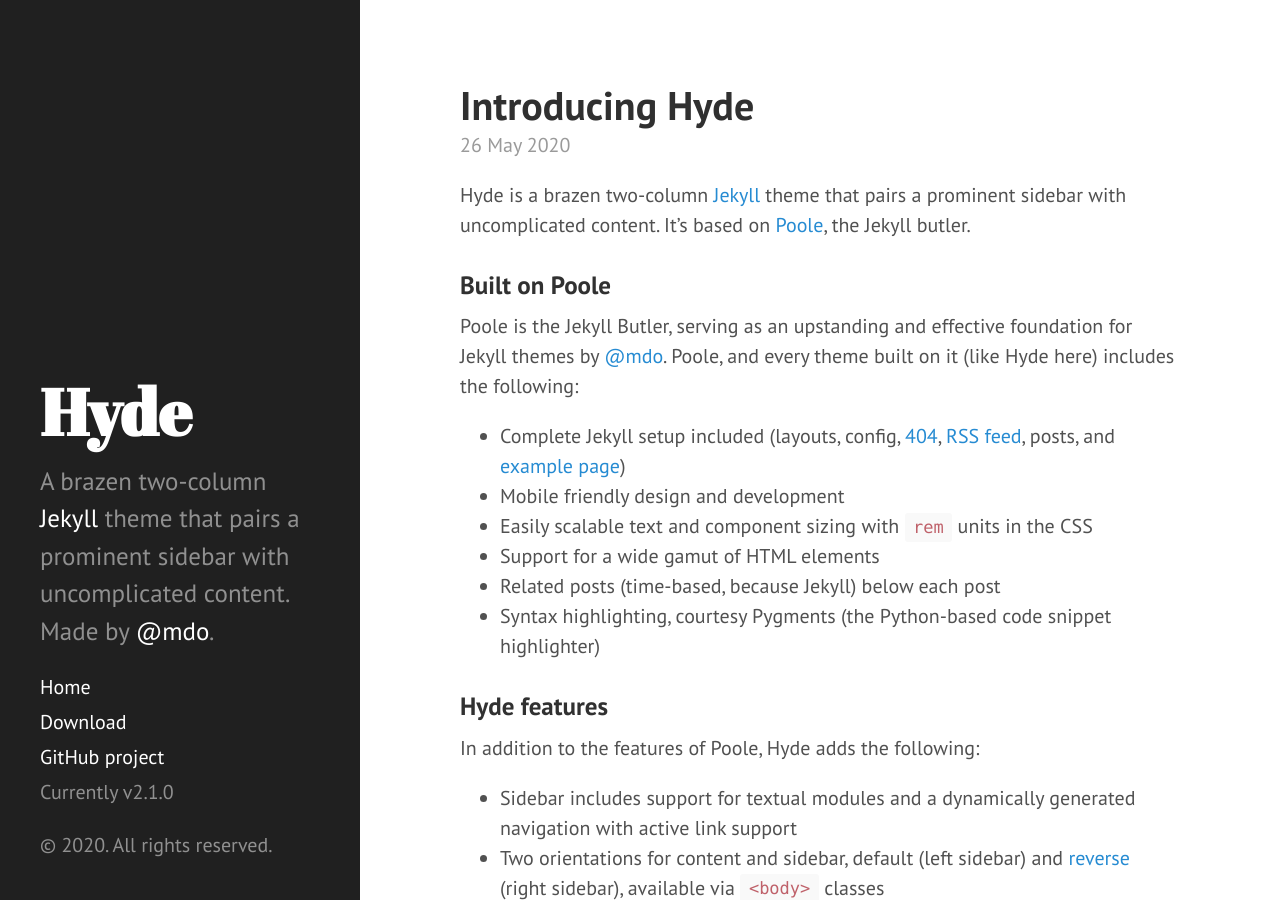
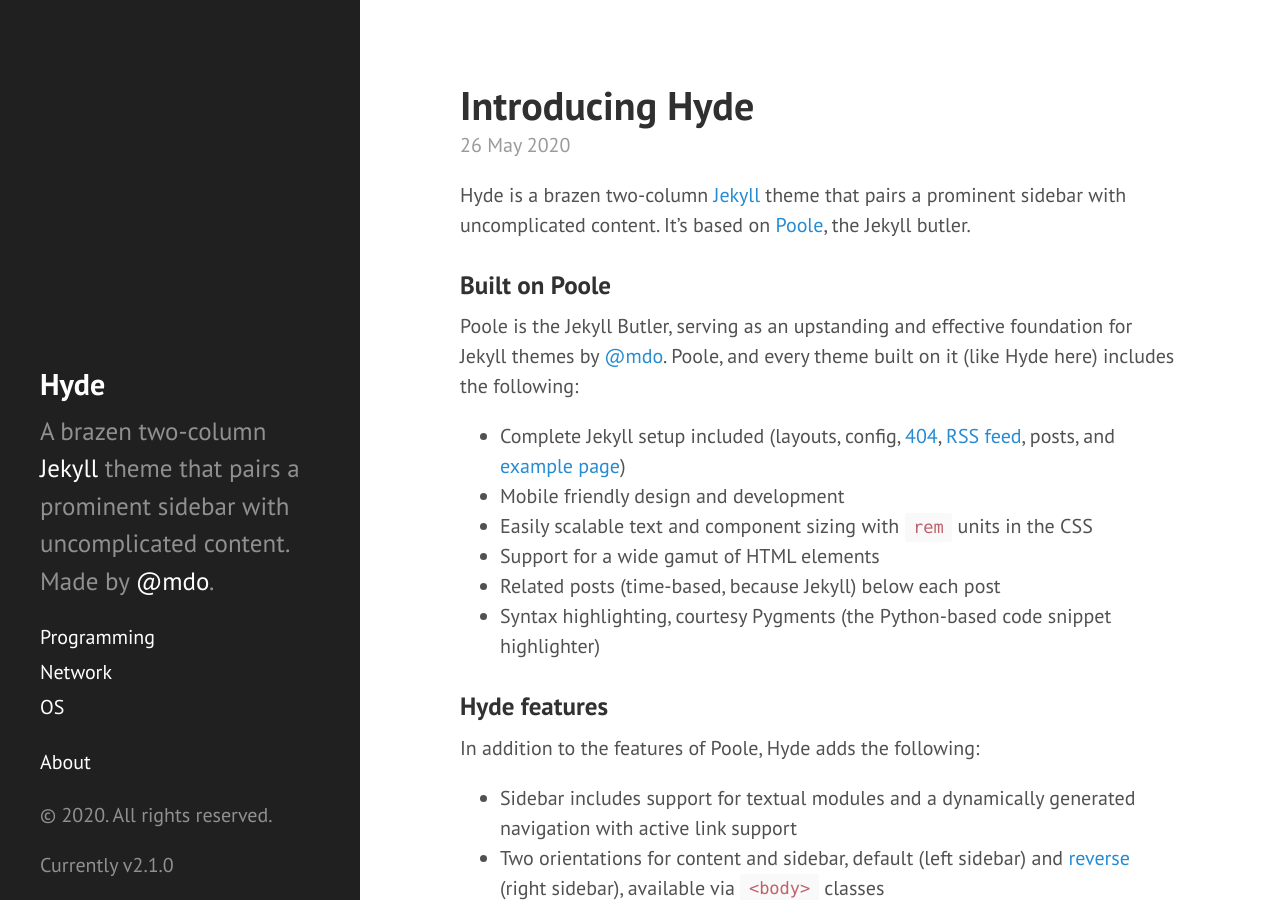
Before and after one commit to rwggad/henry_developer_page, a Jekyll site: the page built from index.html, in a window 1280 px wide and 900 px high. Built offline with Jekyll 4.4.1, drawn with Linux system fonts in a browser that asks for light colours; the list of posts is cut into pages by our own code.

Commit message:
Modify sidebar.html
- indent adjustment
- Tag modification

```diff
--- a/_includes/sidebar.html
+++ b/_includes/sidebar.html
@@ -1,17 +1,14 @@
 <div class="sidebar">
     <div class="container sidebar-sticky">
         <div class="sidebar-about">
-      <h1>
-        <a href="{{ site.baseurl }}">
-          {{ site.title }}
-        </a>
-      </h1>
+            <h2><a href="{{ site.baseurl }}">{{ site.title }}</a></h2>
             <p class="lead">{{ site.description }}</p>
         </div>
-
+        <div>
             <nav class="sidebar-nav">
-      <a class="sidebar-nav-item{% if page.url == site.baseurl %} active{% endif %}" href="{{ site.baseurl }}">Home</a>
-
+                <a class="sidebar-nav-item" href="{{ site.baseurl }}">Programming</a>
+                <a class="sidebar-nav-item" href="{{ site.baseurl }}">Network</a>
+                <a class="sidebar-nav-item" href="{{ site.baseurl }}">OS</a>
                 {% comment %}
                 The code below dynamically generates a sidebar nav of pages with
                 `layout: page` in the front-matter. See readme for usage.
@@ -25,12 +22,14 @@
                 {% endif %}
                 {% endif %}
                 {% endfor %}
-
-      <a class="sidebar-nav-item" href="{{ site.github.repo }}/archive/v{{ site.version }}.zip">Download</a>
-      <a class="sidebar-nav-item" href="{{ site.github.repo }}">GitHub project</a>
-      <span class="sidebar-nav-item">Currently v{{ site.version }}</span>
             </nav>
-
+        </div>
+        <div>
+            <nav class="sidebar-nav">
+                <a class="sidebar-nav-item" href="{{ site.github.repo }}">About</a>
+            </nav>
+        </div>
         <p>&copy; {{ site.time | date: '%Y' }}. All rights reserved.</p>
+        <span>Currently v{{ site.version }}</span>
     </div>
 </div>
```
Lines whose indentation alone changed are shown as unchanged.
